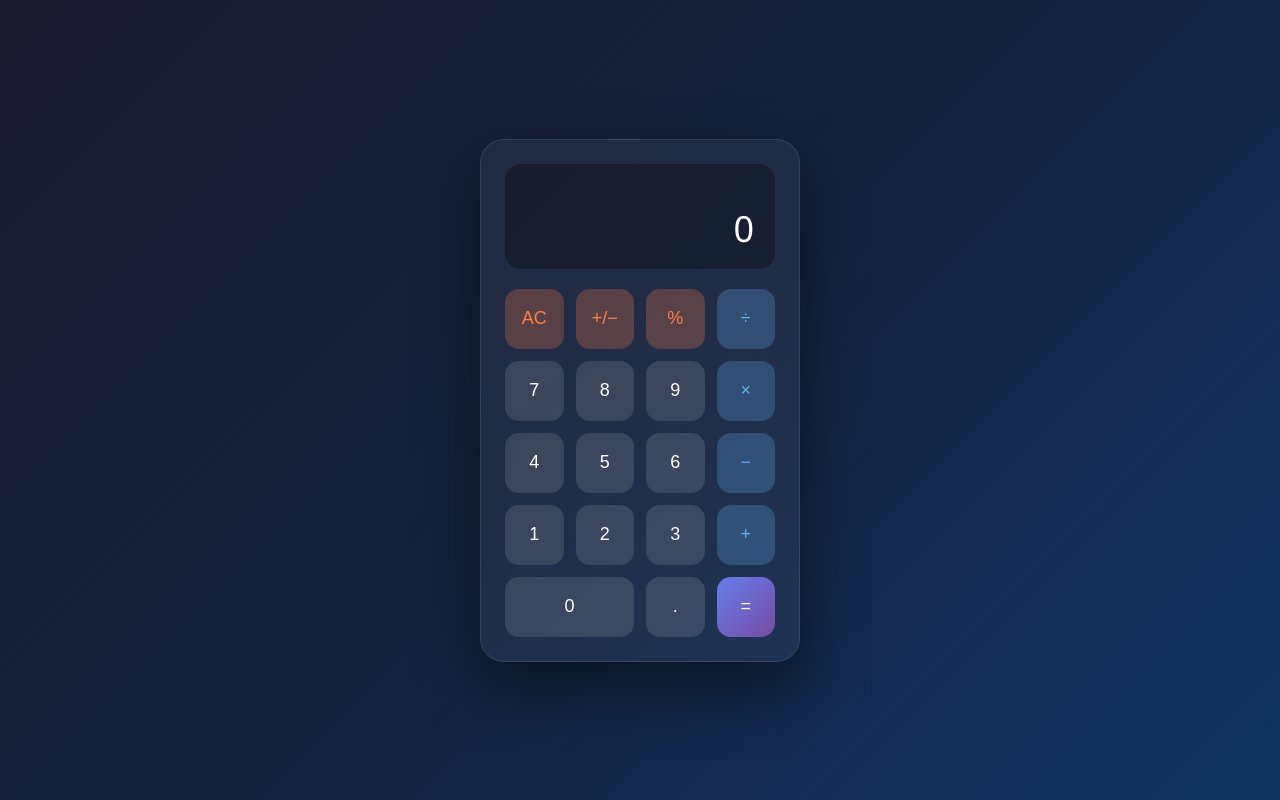
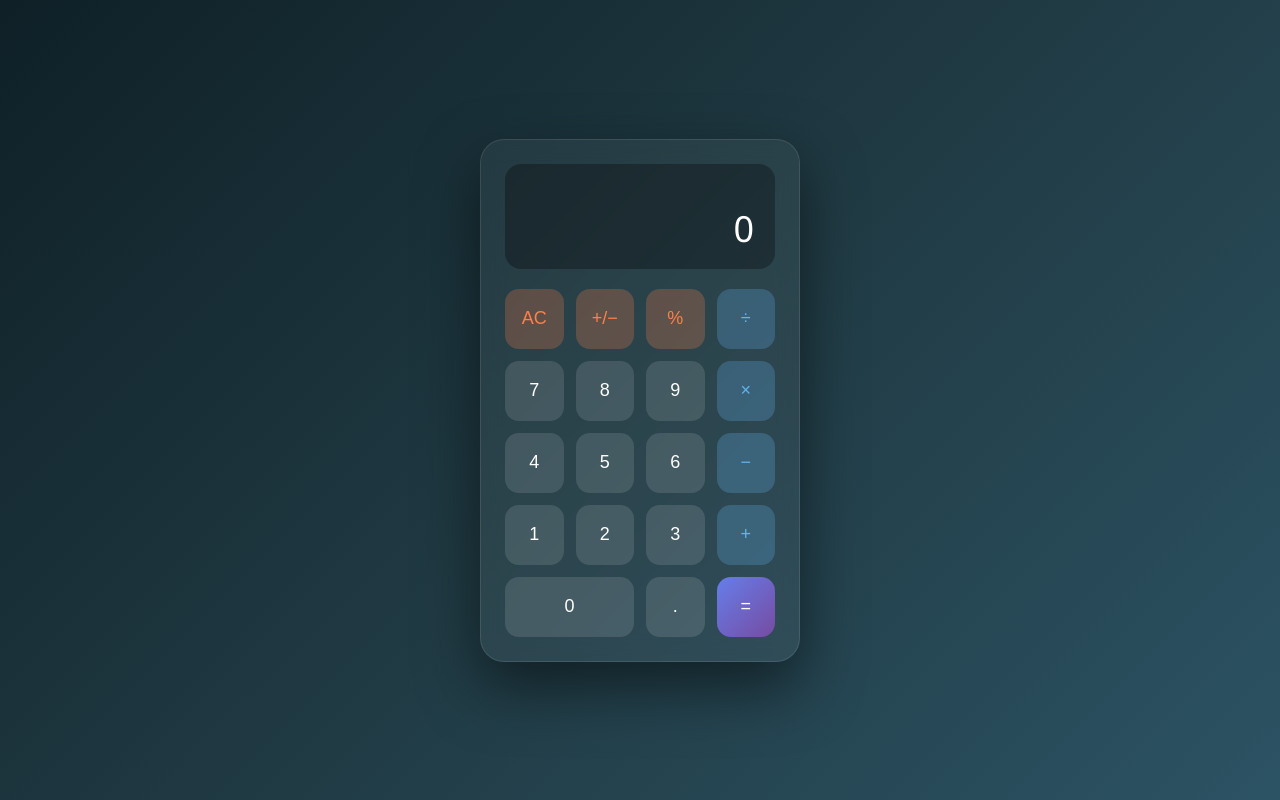
Before and after one commit to MH469Arya/sem5, a website: page my-app/public/index.html in a window 1280 px wide. Drawn offline with Linux system fonts and the light colour scheme.

Commit message:
style: update calculator background color and title to v2

```diff
--- a/my-app/public/index.html
+++ b/my-app/public/index.html
@@ -3,7 +3,7 @@
 <head>
   <meta charset="UTF-8" />
   <meta name="viewport" content="width=device-width, initial-scale=1.0" />
-  <title>Calculator</title>
+  <title>Calculator v2</title>
   <style>
     *, *::before, *::after { box-sizing: border-box; margin: 0; padding: 0; }
 
@@ -12,7 +12,7 @@
       display: flex;
       align-items: center;
       justify-content: center;
-      background: linear-gradient(135deg, #1a1a2e 0%, #16213e 50%, #0f3460 100%);
+      background: linear-gradient(135deg, #0f2027 0%, #203a43 50%, #2c5364 100%);
       font-family: 'Segoe UI', system-ui, sans-serif;
     }
 
```
